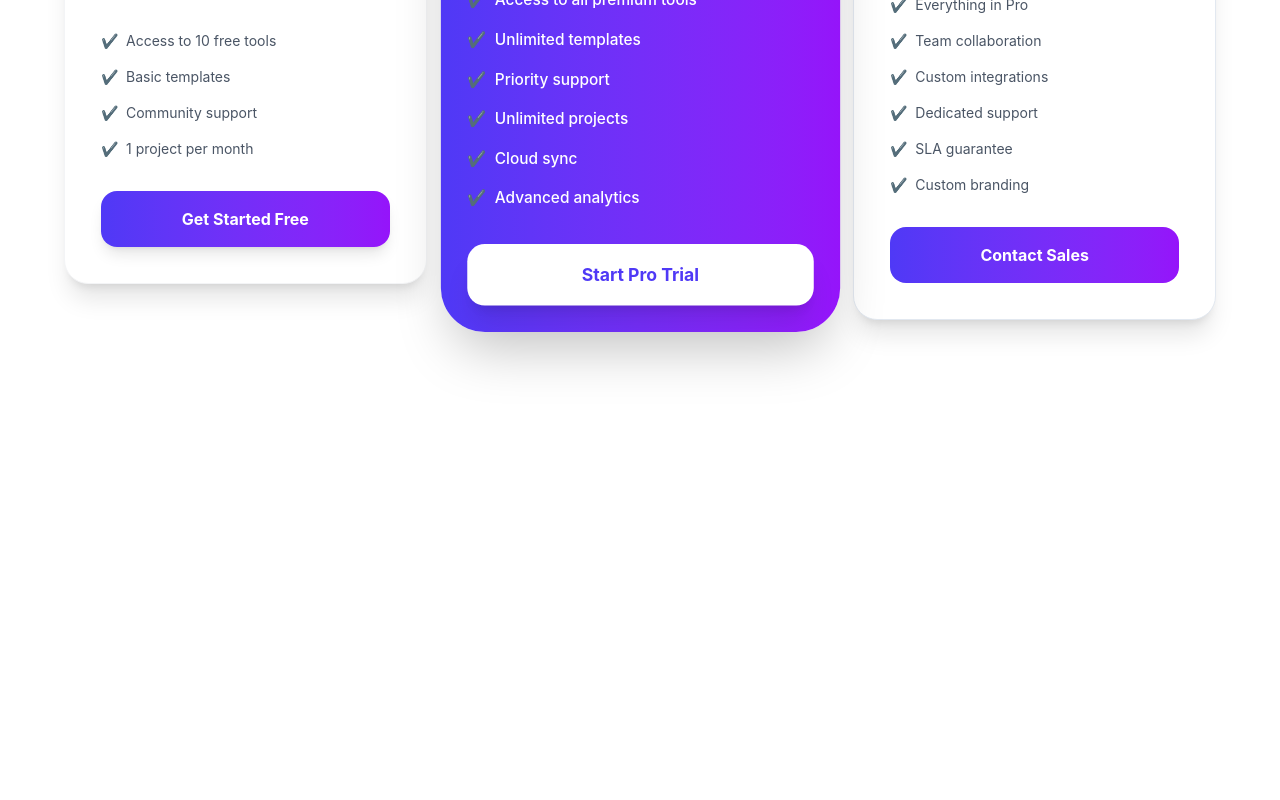
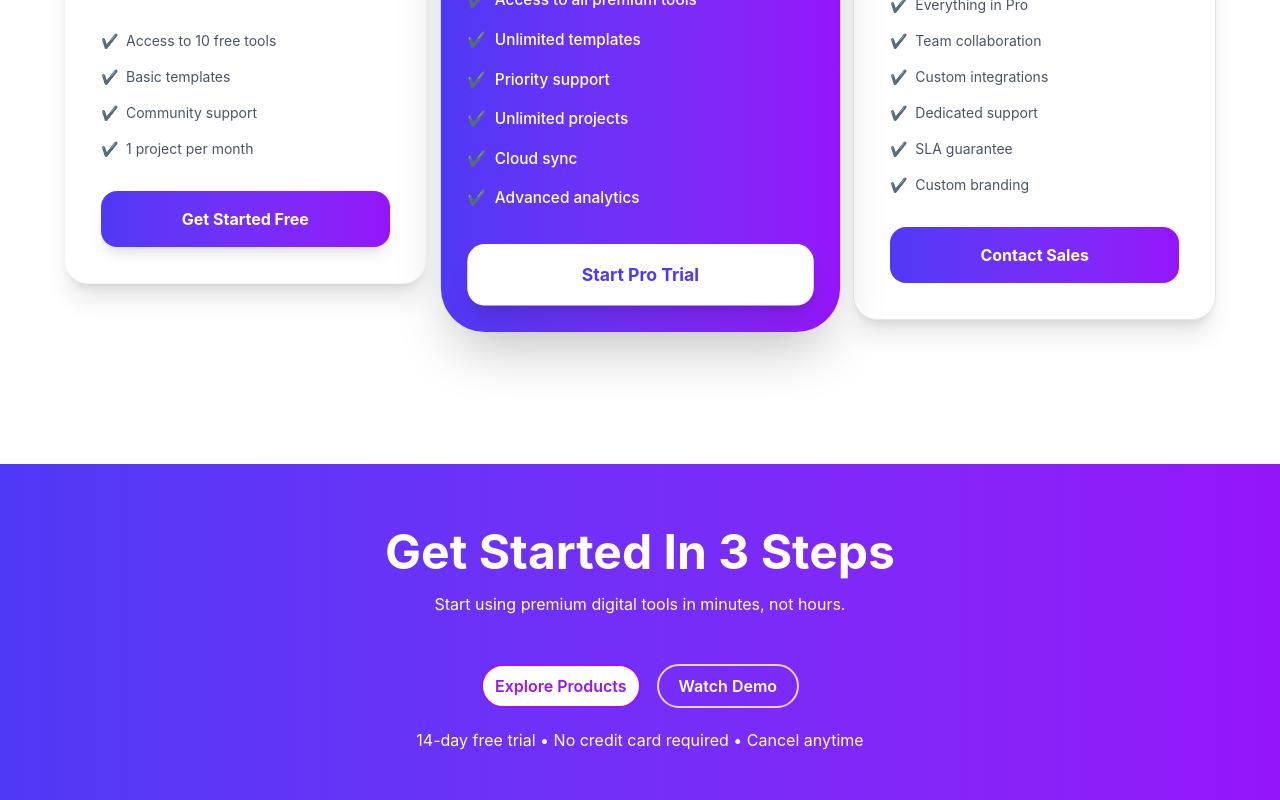
Before and after one commit to gofurrrr/digital-tools, a React (Vite) app: page / in a window 1280 px wide. Shown: the part 1964-2764 px from the top of the page. Before the commit the page ends 2428 px from the top, so only its background shows below. Built offline with nearby package versions, Linux system fonts and the light colour scheme.

Commit message:
codded about section before footer and some litte code fix of previous sections

```diff
--- a/src/App.jsx
+++ b/src/App.jsx
@@ -3,6 +3,7 @@ import Banner from "./components/Banner";
 import Stats from "./components/stats";
 import Steps from "./components/Steps";
 import Pricing from "./components/Pricing";
+import About from "./components/About";
 function App() {
   return (
     <>
@@ -11,6 +12,7 @@ function App() {
       <Stats />
       <Steps />
       <Pricing />
+      <About/>
     </>
   );
 }
--- /dev/null
+++ b/src/components/About.jsx
@@ -0,0 +1,32 @@
+import React from "react";
+
+const About = () => {
+  return (
+    <section className="bg-gradient-to-r from-[#4F39F6] to-[#9514FA]  py-12 px-6  mx-auto">
+      <div className="max-w-7xl mx-auto mt-4">
+        <div className="text-center mb-12">
+          <h1 className="text-2xl md:text-5xl font-bold text-white mb-4">
+            Get Started In 3 Steps
+          </h1>
+          <p className=" text-white mx-auto ">
+            Start using premium digital tools in minutes, not hours.{" "}
+          </p>
+        </div>
+      </div>
+
+      <div className="flex items-center justify-center mx-auto gap-4">
+        <button className="px-3 py-2 bg-white text-[#9514FA] border-2 font-semibold rounded-full hover:bg-purple-100 hover:scale-105 ">
+          Explore Products
+        </button>
+        <button className="flex items-center gap-2 px-5 py-2 border-2 border-purple-200 text-white font-semibold rounded-full hover:scale-105">
+          Watch Demo
+        </button>
+      </div>
+      <div className="text-center mt-5 text-white">
+        <p>14-day free trial • No credit card required • Cancel anytime</p>
+      </div>
+    </section>
+  );
+};
+
+export default About;
--- a/src/components/Banner.jsx
+++ b/src/components/Banner.jsx
@@ -22,9 +22,9 @@ const banner = () => {
 
           <div className="flex flex-wrap gap-4 pt-4">
             <button className="px-8 py-3 bg-[#8B1CFF] text-white font-semibold rounded-full hover:bg-[#6a12c7] hover:scale-105 transition-all shadow-lg shadow-purple-200 active:scale-95">
-              Explore Products{" "}
+              Explore Products
             </button>
-            <button className="flex items-center gap-2 px-12 py-3  border-2 border-purple-200 text-purple-600 font-semibold rounded-full hover:bg-purple-500 hover:text-white hover:border-purple-600 transition-all active:scale-95 animate-pulse">
+            <button className="flex items-center gap-2 px-11 py-3  border-2 border-purple-200 text-purple-600 font-semibold rounded-full hover:bg-purple-500 hover:text-white hover:border-purple-600 transition-all active:scale-95 animate-pulse hover:scale-105">
               Watch Demo
             </button>
           </div>
```
